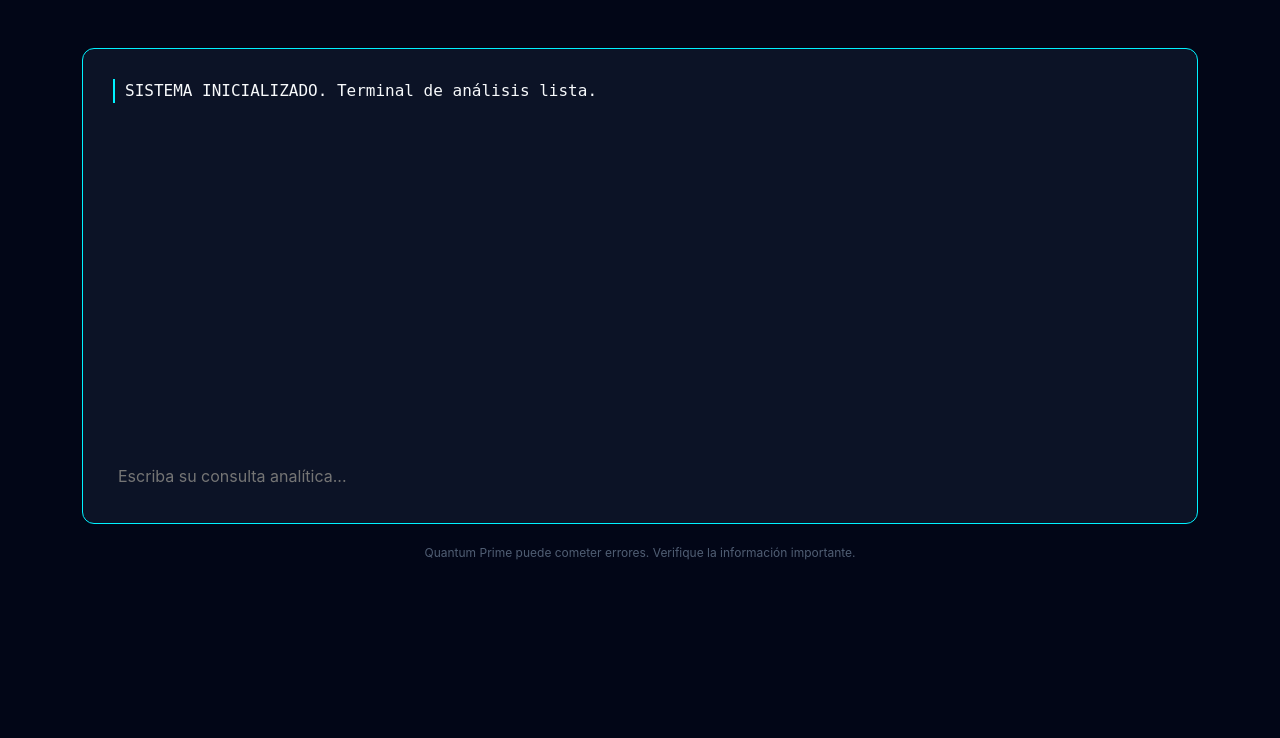
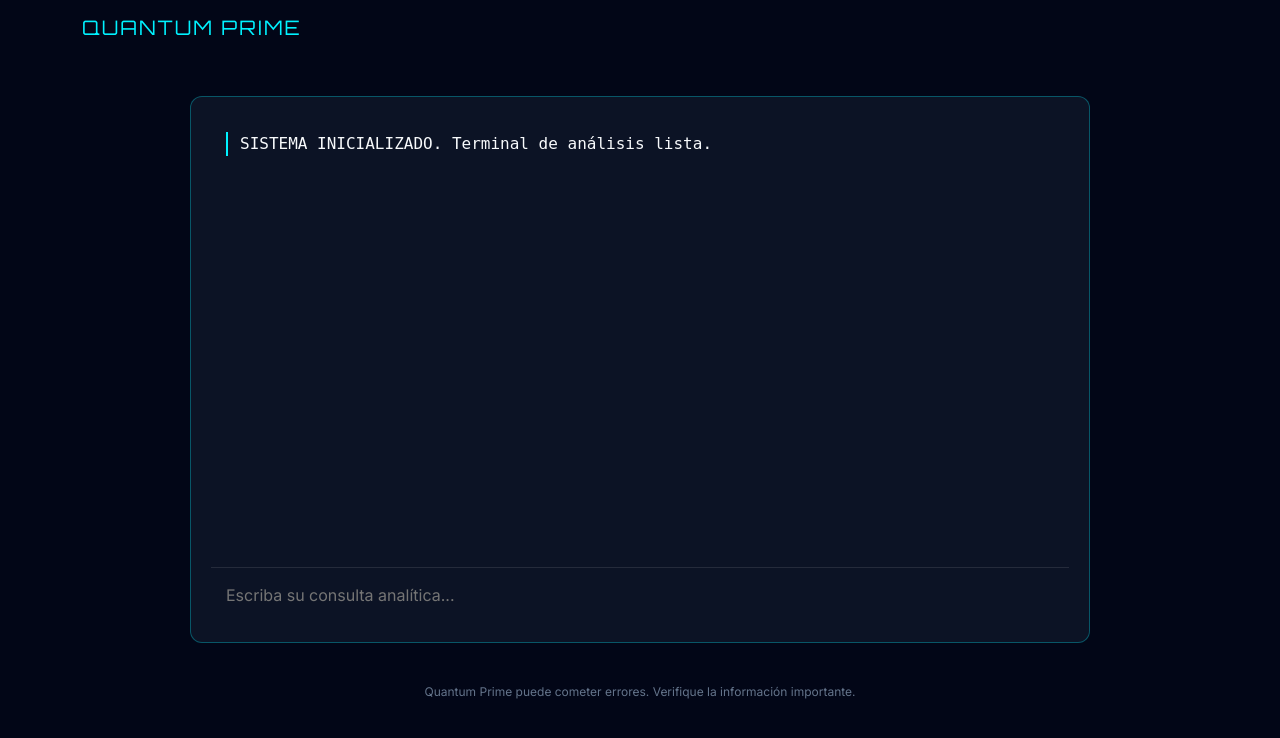
Before and after one commit to estudiaestduiarftuestudia9-cloud/ai-automation-platform, a Flask app: page / in a window 1280 px wide. Shown: the top 738 px of the page. Run offline with Flask 3, Linux system fonts and the light colour scheme.

```diff
--- a/templates/index.html
+++ b/templates/index.html
@@ -3,29 +3,37 @@
 <head>
     <meta charset="UTF-8">
     <meta name="viewport" content="width=device-width, initial-scale=1.0">
-    <title>QUANTUM PRIME | AI Interface</title>
+    <title>QUANTUM PRIME | AI Analysis</title>
     <link href="https://cdn.jsdelivr.net/npm/bootstrap@5.3.0/dist/css/bootstrap.min.css" rel="stylesheet">
+    <link href="https://fonts.googleapis.com/css2?family=Orbitron:wght@400;700&family=Inter:wght@300;400;600&display=swap" rel="stylesheet">
     <style>
-        body { background-color: #020617; color: #f8fafc; font-family: 'Inter', sans-serif; }
-        .ai-console { background: rgba(15, 23, 42, 0.8); border: 1px solid #00f2ff; border-radius: 12px; padding: 20px; margin: 20px 0; }
-        #log { height: 380px; overflow-y: auto; font-family: monospace; padding: 10px; }
-        .ai-msg { color: #f8fafc; border-left: 2px solid #00f2ff; padding-left: 10px; margin-bottom: 15px; }
-        .user-msg { color: #00f2ff; font-weight: bold; margin-bottom: 5px; }
-        input { background: transparent; border: none; color: white; width: 100%; padding: 15px; font-size: 1rem; }
-        .disclaimer { color: #64748b; font-size: 0.75rem; text-align: center; margin-top: 15px; opacity: 0.8; }
+        :root { --primary-dark: #020617; --ai-cyan: #00f2ff; }
+        body { font-family: 'Inter', sans-serif; background-color: var(--primary-dark); color: #e2e8f0; }
+        .navbar-brand { font-family: 'Orbitron', sans-serif; color: var(--ai-cyan) !important; letter-spacing: 2px; }
+        .ai-console {
+            background: rgba(15, 23, 42, 0.8);
+            border: 1px solid rgba(0, 242, 255, 0.3);
+            border-radius: 12px;
+            padding: 20px;
+            margin: 40px auto;
+            max-width: 900px; /* Centrado y elegante */
+        }
+        #log { height: 450px; overflow-y: auto; font-family: monospace; padding: 15px; }
+        .ai-msg { color: #f8fafc; border-left: 2px solid var(--ai-cyan); padding-left: 12px; margin-bottom: 15px; }
+        .user-msg { color: var(--ai-cyan); font-weight: bold; margin-bottom: 8px; }
+        input { background: transparent; border: none; color: white; width: 100%; padding: 15px; border-top: 1px solid rgba(255,255,255,0.1); }
+        .disclaimer { color: #64748b; font-size: 0.75rem; text-align: center; margin-top: 15px; }
     </style>
 </head>
 <body>
-    <div class="container mt-5">
+    <nav class="navbar navbar-dark"><div class="container"><a class="navbar-brand" href="#">QUANTUM PRIME</a></div></nav>
+    <div class="container">
         <div class="ai-console">
-            <div id="log">
-                <div class="ai-msg">SISTEMA INICIALIZADO. Terminal de análisis lista.</div>
-            </div>
+            <div id="log"><div class="ai-msg">SISTEMA INICIALIZADO. Terminal de análisis lista.</div></div>
             <input type="text" id="in" placeholder="Escriba su consulta analítica..." onkeydown="if(event.key==='Enter') send()">
         </div>
         <p class="disclaimer">Quantum Prime puede cometer errores. Verifique la información importante.</p>
     </div>
-
     <script>
         async function send() {
             const input = document.getElementById("in");
@@ -34,8 +42,6 @@
             if (!msg) return;
             log.innerHTML += `<div class="user-msg">> ${msg}</div>`;
             input.value = "";
-            log.scrollTop = log.scrollHeight;
-            try {
             const response = await fetch("/api/v1/quantum-core", {
                 method: "POST",
                 headers: { "Content-Type": "application/json" },
@@ -43,9 +49,6 @@
             });
             const data = await response.json();
             log.innerHTML += `<div class="ai-msg">${data.response}</div>`;
-            } catch (e) {
-                log.innerHTML += `<div class="ai-msg text-danger">Error de enlace.</div>`;
-            }
             log.scrollTop = log.scrollHeight;
         }
     </script>
```
Lines whose indentation alone changed are shown as unchanged.
